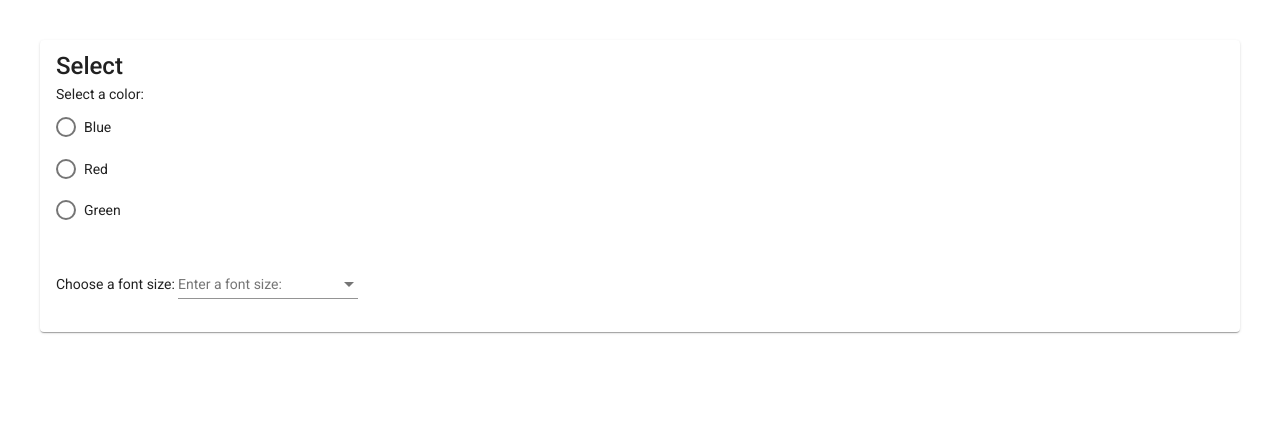
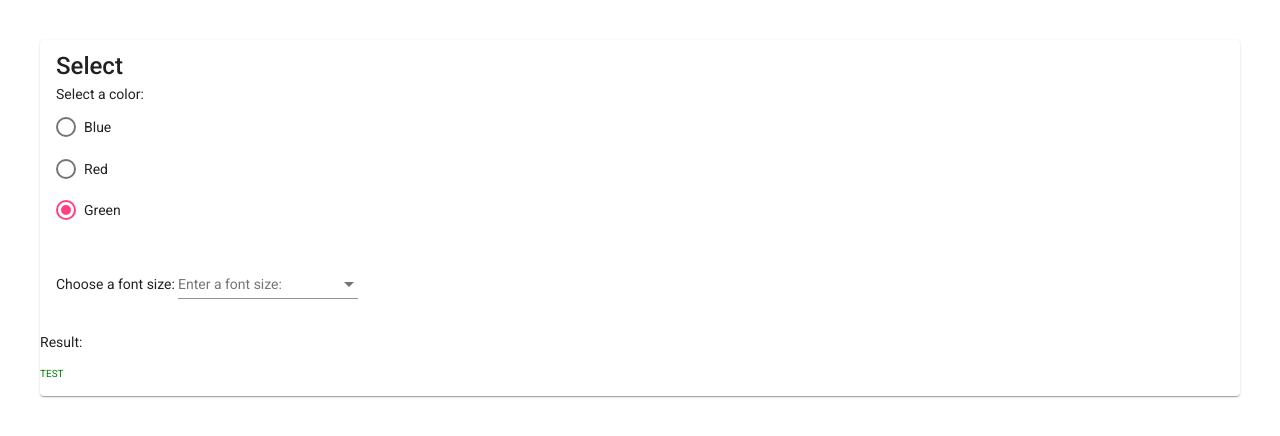
Before and after one commit to GregPatriota/AngularStudyCase01, an Angular app: page / in a window 1280 px wide. Shown: the top 436 px of the page. Built offline with nearby package versions, Linux system fonts and the light colour scheme.

Commit message:
Fix bugs

```diff
--- a/src/app/ng-style/ng-style.component.html
+++ b/src/app/ng-style/ng-style.component.html
@@ -4,7 +4,7 @@
     </mat-card-title>
     <mat-card-content>
       <p>Select a color:</p>
-      <mat-radio-group>
+      <mat-radio-group [(ngModel)]="myColor" name="mycolor">
         <mat-radio-button value="blue">Blue</mat-radio-button>
         <mat-radio-button value="red">Red</mat-radio-button>
         <mat-radio-button value="green">Green</mat-radio-button>
@@ -12,7 +12,7 @@
       <br> <br>
       Choose a font size:
       <mat-form-field>
-        <mat-select placeholder="Enter a font size:">
+        <mat-select placeholder="Enter a font size:" [(ngModel)] = "myFontSize" name = "myfontsize">
           <mat-option value="12px">Font size: 12 </mat-option>
           <mat-option value="16px">Font size: 16</mat-option>
           <mat-option value="20px">Font size: 20</mat-option>
@@ -22,5 +22,7 @@
       </mat-form-field>
     </mat-card-content>
     <mat-card-footer>
+      <p>Result:</p>
+      <p [ngStyle]=" {  fontSize: myFontSize, color: myColor } "> TEST </p>
     </mat-card-footer>
   </mat-card>
--- a/src/app/ng-style/ng-style.component.ts
+++ b/src/app/ng-style/ng-style.component.ts
@@ -9,6 +9,9 @@ export class NgStyleComponent implements OnInit {
 
   constructor() { }
 
+  myFontSize = '10px'
+  myColor = 'green'
+
   ngOnInit(): void {
   }
 
```
Also changed, not shown: src/app/app.module.ts (+8 -10 lines).
